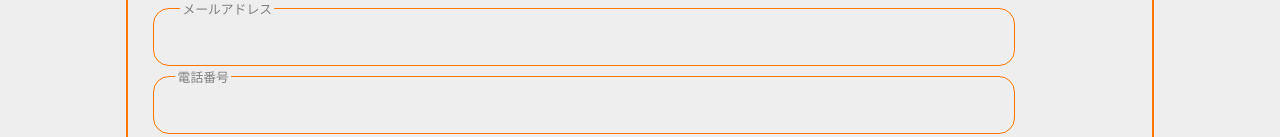
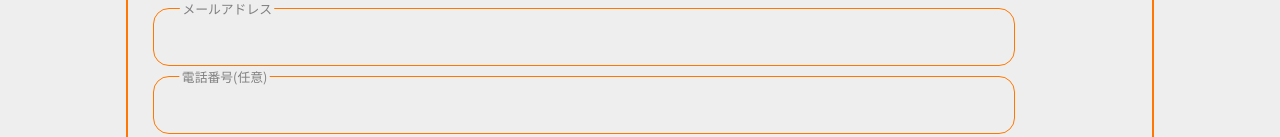
Before and after one commit to PiedPiperNagoya/bit.connect2021-client, a Vue app: page /registration in a window 1280 px wide. Shown: the part 207-344 px from the top of the page. Built offline with nearby package versions, Linux system fonts and the light colour scheme; a web font is replaced by a local one.

Commit message:
feature:#2  アカウント作成API繋ぎ中

```diff
--- a/src/views/Registration.vue
+++ b/src/views/Registration.vue
@@ -12,7 +12,7 @@
         </div>
         <div class="input-area tel">
           <input type="tel" v-model="tel" />
-          <label>電話番号</label>
+          <label>電話番号(任意)</label>
         </div>
         <div class="input-area password">
           <input type="password" v-model="password" />
@@ -50,7 +50,7 @@ export default {
   },
   methods: {
     registerAccount() {
-      if ( this.name === "" || this.password === ""  || this.password_confirm === "" ){
+      if ( this.name === "" || this.password === ""  || this.password_confirm === "" || this.email === "" ){
         this.error_msg = "未入力の欄があります"
       } else if (!this.confirmPassword()) {
         this.error_msg = "パスワードが一致していません";
```
